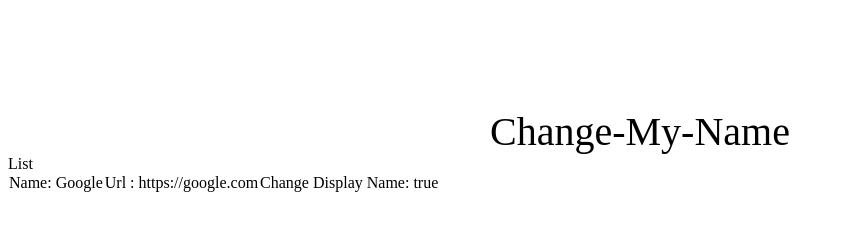
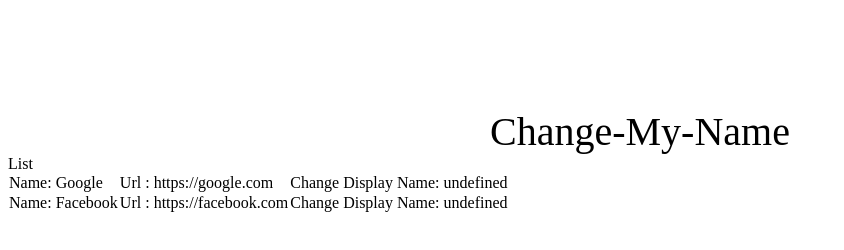
Before and after one commit to change-my-name/change-my-name.github.io, a plain HTML site: page index.html in a window 1280 px wide. Shown: the whole page, without its empty margins (0-844 px from the left). Drawn offline with nearby package versions, Linux system fonts and the light colour scheme.

Commit message:
List works

```diff
--- a/index.html
+++ b/index.html
@@ -11,16 +11,18 @@
     <script type = "text/javascript" language = "javascript">
         function load() {
             $("#driver").ready(function(event){
-                $.getJSON('result.json', function(jd) {
+                $.getJSON('result.json', function(data) {
 
-                    $('#list').append("<tr>")
 
-                    var list = ''
-                    $('#list').append('<td>Name: ' + jd.name + '</td>');
-                    $('#list').append('<td>Url : ' + jd.url+ '</td>');
-                    $('#list').append('<td>Change Display Name: ' + jd.change_name+ '</td>');
+                    for ( let site of data.en ) {
 
-                    $('#list').append("</tr>")
+                        $('#list').append("<tr>")
+                        $('#list').append('<td>Name: ' + site.name + '</td>');
+                        $('#list').append('<td>Url : ' + site.url + '</td>');
+                        $('#list').append('<td>Change Display Name: ' + site.change_name + '</td>');
+                        $('#list').append("</tr>")
+
+                    }
                 });
             });
 
--- a/result.json
+++ b/result.json
@@ -1,7 +1,27 @@
 
 {
-  "name": "Google",
-  "url": "https://google.com",
-  "change_name": true,
-  "change-display-name": true
+  "en": [
+    {
+      "name": "Google",
+      "url": "https://google.com",
+      "change-name": true,
+      "change-display-name": true
+    },
+    {
+      "name": "Facebook",
+      "url": "https://facebook.com"
+    }
+  ],
+  "es": [
+    {
+      "name": "Google",
+      "url": "https://google.com",
+      "change-name": true,
+      "change-display-name": true
+    },
+    {
+      "name": "Facebook",
+      "url": "https://facebook.com"
+    }
+  ]
 }
```
